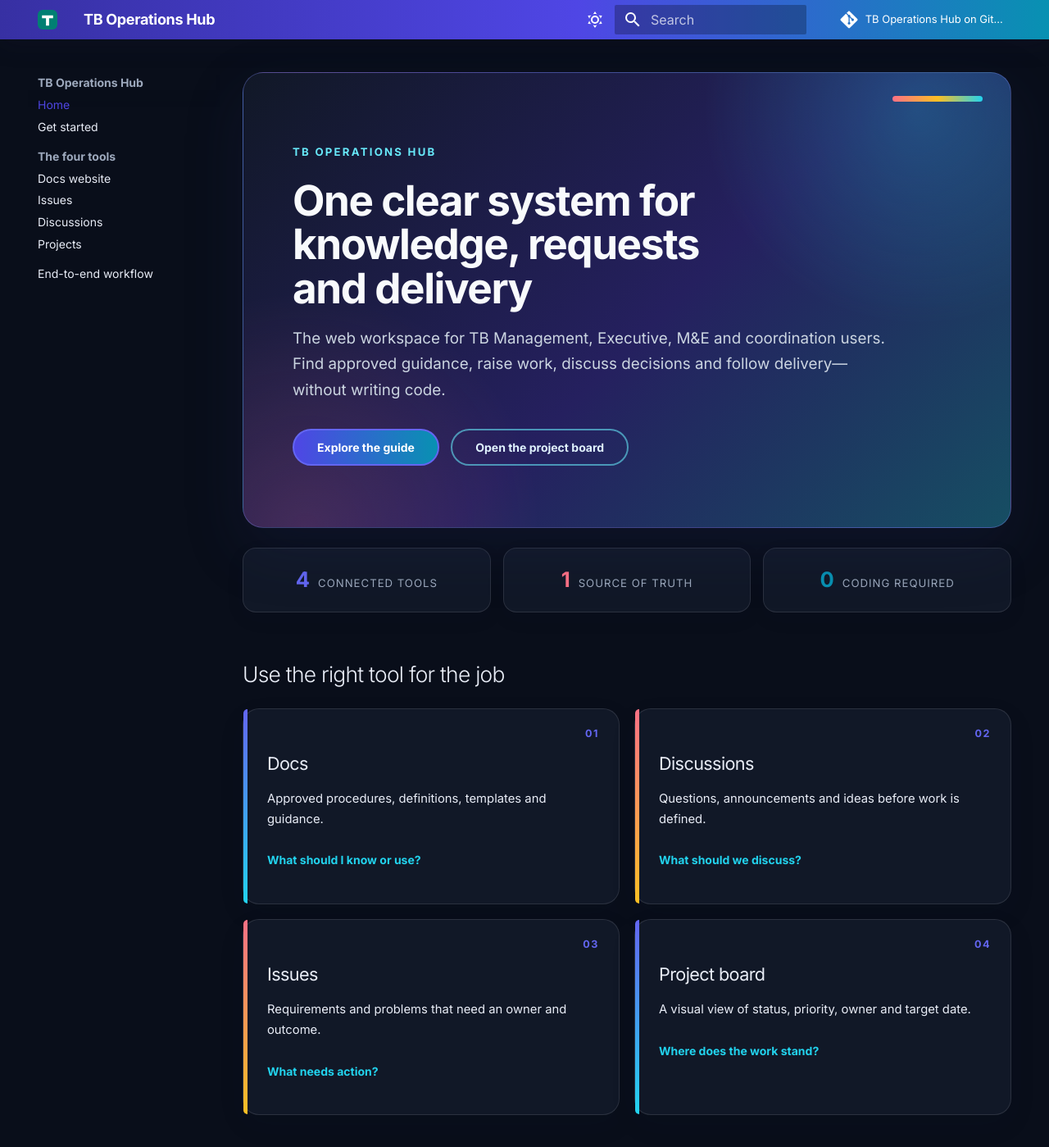
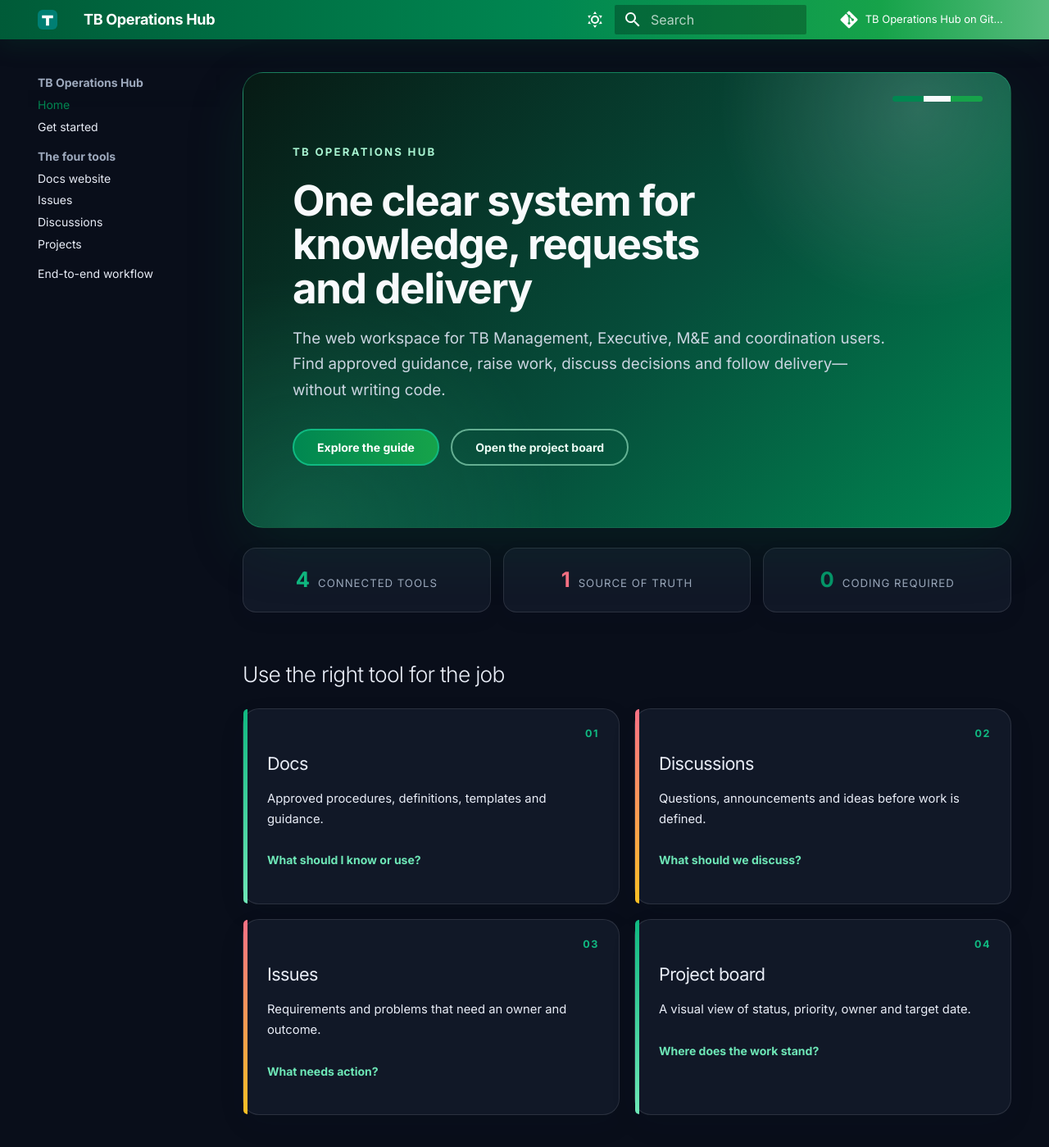
Before and after one commit to traj3ctory/TB-Operations-Hub, an MkDocs documentation site: the page built from docs/index.md, in a window 1280 px wide and 1400 px high. Shown: the whole window at 82% size. Built offline with MkDocs 1.6.1 and Material for MkDocs 9.7.7, drawn with Linux system fonts in a browser that asks for light colours; comment, search, counter and statistics services are not loaded.

Commit message:
Refresh Docs with a Nigerian green palette

```diff
--- a/docs/stylesheets/extra.css
+++ b/docs/stylesheets/extra.css
@@ -1,12 +1,12 @@
 :root {
-  --md-primary-fg-color: #4f46e5;
-  --md-primary-fg-color--light: #818cf8;
-  --md-primary-fg-color--dark: #3730a3;
-  --md-accent-fg-color: #0891b2;
-  --tb-cyan: #22d3ee;
+  --md-primary-fg-color: #008751;
+  --md-primary-fg-color--light: #34d399;
+  --md-primary-fg-color--dark: #005b38;
+  --md-accent-fg-color: #059669;
+  --tb-cyan: #6ee7b7;
   --tb-coral: #fb7185;
   --tb-gold: #fbbf24;
-  --tb-indigo: #6366f1;
+  --tb-indigo: #10b981;
 }
 
 [data-md-color-scheme="default"] {
@@ -21,12 +21,12 @@
   --md-default-fg-color: #e9edf7;
   --md-default-fg-color--light: #9da9bd;
   --md-code-bg-color: #111827;
-  --md-accent-fg-color: #22d3ee;
+  --md-accent-fg-color: #6ee7b7;
 }
 
 .md-header {
-  background: linear-gradient(90deg, #3730a3, #4f46e5 55%, #0891b2);
-  box-shadow: 0 8px 28px rgba(20, 24, 55, 0.18);
+  background: linear-gradient(90deg, #005b38, #008751 52%, #16a34a 84%, #f8fafc 140%);
+  box-shadow: 0 8px 28px rgba(0, 91, 56, 0.2);
 }
 
 .md-header__title {
@@ -35,7 +35,7 @@
 }
 
 .md-tabs {
-  background-color: #3730a3;
+  background-color: #005b38;
 }
 
 .md-main__inner {
@@ -77,13 +77,13 @@
   overflow: hidden;
   margin: 0 0 1.2rem;
   padding: 3rem 3rem 2.8rem;
-  border: 1px solid rgba(129, 140, 248, 0.35);
+  border: 1px solid rgba(52, 211, 153, 0.32);
   border-radius: 1.25rem;
   background:
-    radial-gradient(circle at 88% 8%, rgba(34, 211, 238, 0.24), transparent 27%),
-    radial-gradient(circle at 8% 100%, rgba(251, 113, 133, 0.16), transparent 28%),
-    linear-gradient(135deg, #111827 0%, #25205f 54%, #164e63 100%);
-  box-shadow: 0 26px 70px rgba(30, 41, 90, 0.22);
+    radial-gradient(circle at 88% 8%, rgba(248, 250, 252, 0.16), transparent 25%),
+    radial-gradient(circle at 8% 100%, rgba(52, 211, 153, 0.18), transparent 30%),
+    linear-gradient(135deg, #071a14 0%, #064e3b 55%, #008751 100%);
+  box-shadow: 0 26px 70px rgba(0, 91, 56, 0.2);
 }
 
 .tb_hero::after {
@@ -93,7 +93,7 @@
   width: 5.5rem;
   height: 0.34rem;
   border-radius: 999px;
-  background: linear-gradient(90deg, var(--tb-coral), var(--tb-gold), var(--tb-cyan));
+  background: linear-gradient(90deg, #008751 0 35%, #f8fafc 35% 65%, #16a34a 65%);
   content: "";
 }
 
@@ -112,7 +112,7 @@
 }
 
 .tb_eyebrow {
-  color: #67e8f9;
+  color: #a7f3d0;
   font-size: 0.66rem;
   font-weight: 800;
   letter-spacing: 0.17em;
@@ -125,13 +125,13 @@
 }
 
 .tb_hero .md-button--primary {
-  border-color: #6366f1;
-  background: linear-gradient(90deg, #4f46e5, #0891b2);
+  border-color: #10b981;
+  background: linear-gradient(90deg, #008751, #16a34a);
 }
 
 .tb_hero .md-button:not(.md-button--primary) {
-  border-color: rgba(103, 232, 249, 0.58);
-  color: #e0f2fe;
+  border-color: rgba(167, 243, 208, 0.58);
+  color: #ecfdf5;
 }
 
 .tb_signal {
@@ -155,7 +155,7 @@
 
 .tb_signal div:nth-child(1) strong { color: var(--tb-indigo); }
 .tb_signal div:nth-child(2) strong { color: var(--tb-coral); }
-.tb_signal div:nth-child(3) strong { color: #0891b2; }
+.tb_signal div:nth-child(3) strong { color: #059669; }
 
 .tb_signal strong {
   font-size: 1.28rem;
@@ -202,8 +202,8 @@
 
 .tb_card:hover {
   transform: translateY(-4px);
-  border-color: rgba(99, 102, 241, 0.45);
-  box-shadow: 0 18px 44px rgba(30, 41, 90, 0.14);
+  border-color: rgba(16, 185, 129, 0.45);
+  box-shadow: 0 18px 44px rgba(0, 91, 56, 0.14);
 }
 
 .tb_card h3 {
@@ -232,10 +232,10 @@
 .tb_rule {
   margin-top: 0.8rem;
   padding: 1.15rem 1.4rem;
-  border: 1px solid rgba(99, 102, 241, 0.22);
+  border: 1px solid rgba(16, 185, 129, 0.22);
   border-left: 4px solid var(--tb-coral);
   border-radius: 0.75rem;
-  background: linear-gradient(100deg, rgba(99, 102, 241, 0.08), rgba(34, 211, 238, 0.05));
+  background: linear-gradient(100deg, rgba(0, 135, 81, 0.09), rgba(248, 250, 252, 0.04));
 }
 
 .tb_rule h2 {
```
